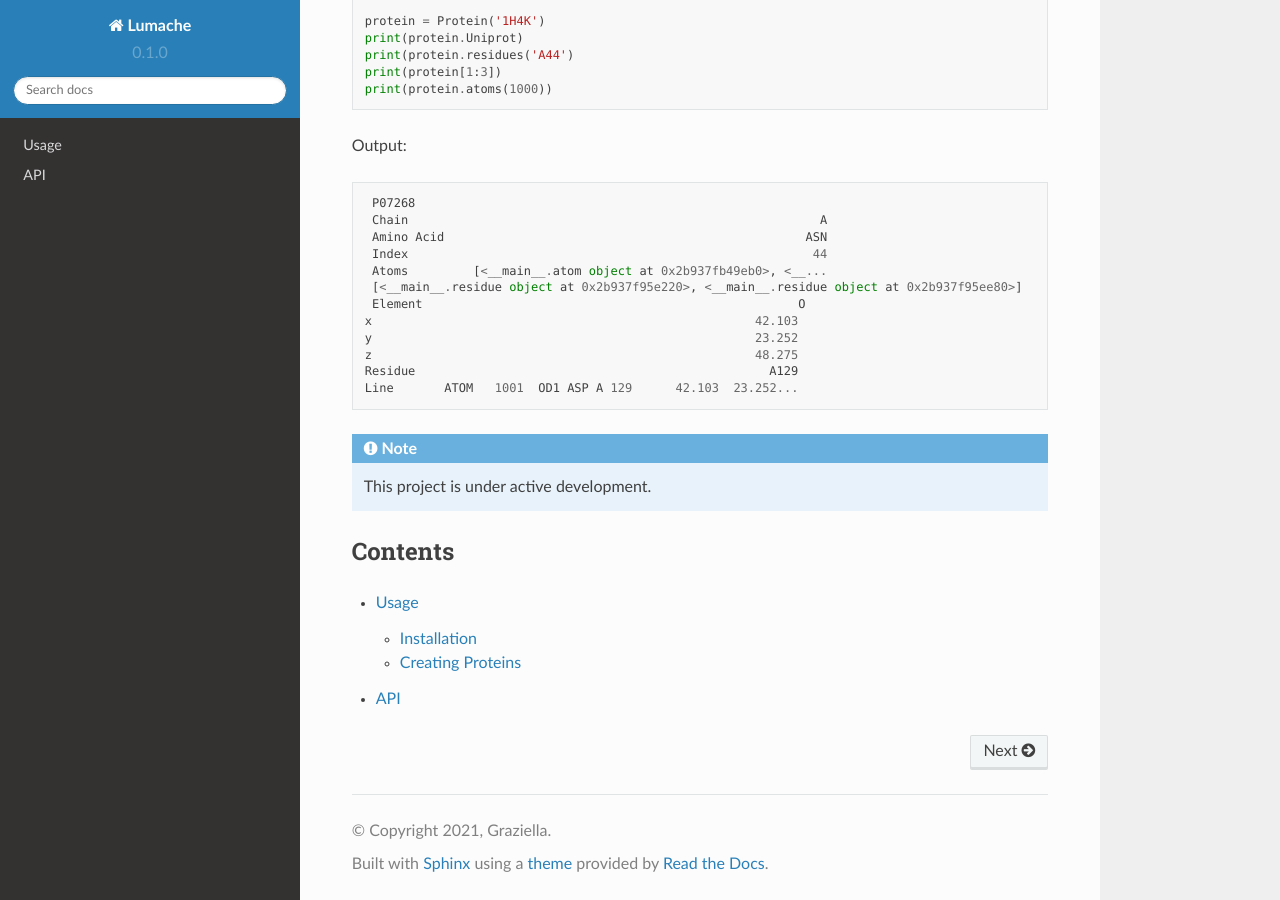
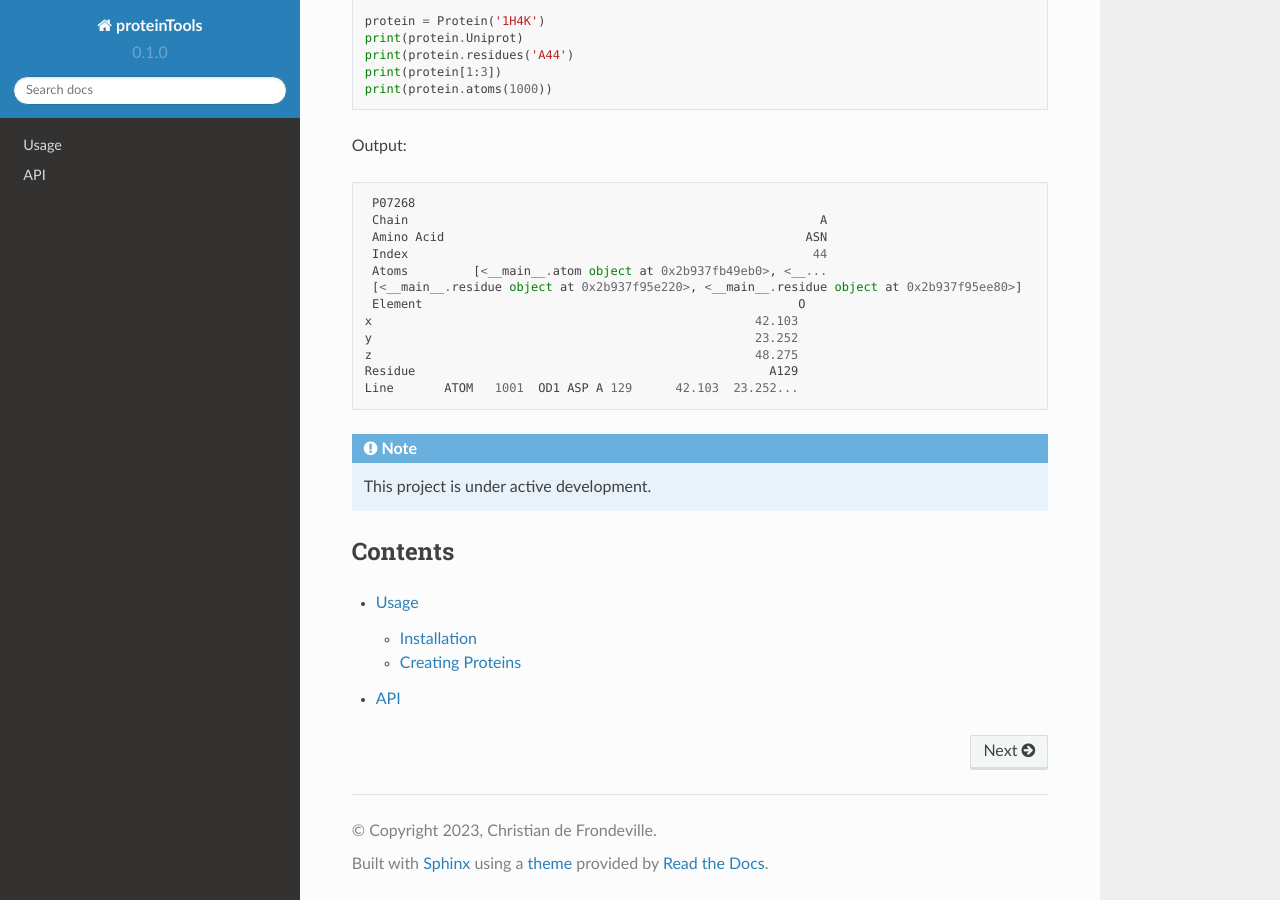
Before and after one commit to tiger1deF/proteinTools, a Sphinx documentation site: the page built from docs/source/index.rst, in a window 1280 px wide and 900 px high, scrolled down 529 px. Built offline with Sphinx 7.4.7 and the Read the Docs theme 2.0.0, drawn with Linux system fonts in a browser that asks for light colours.

Commit message:
Update conf.py

```diff
--- a/docs/source/conf.py
+++ b/docs/source/conf.py
@@ -2,9 +2,9 @@
 
 # -- Project information
 
-project = 'Lumache'
-copyright = '2021, Graziella'
-author = 'Graziella'
+project = 'proteinTools'
+copyright = '2023, Christian de Frondeville'
+author = 'Christian de Frondeville'
 
 release = '0.1'
 version = '0.1.0'
```
